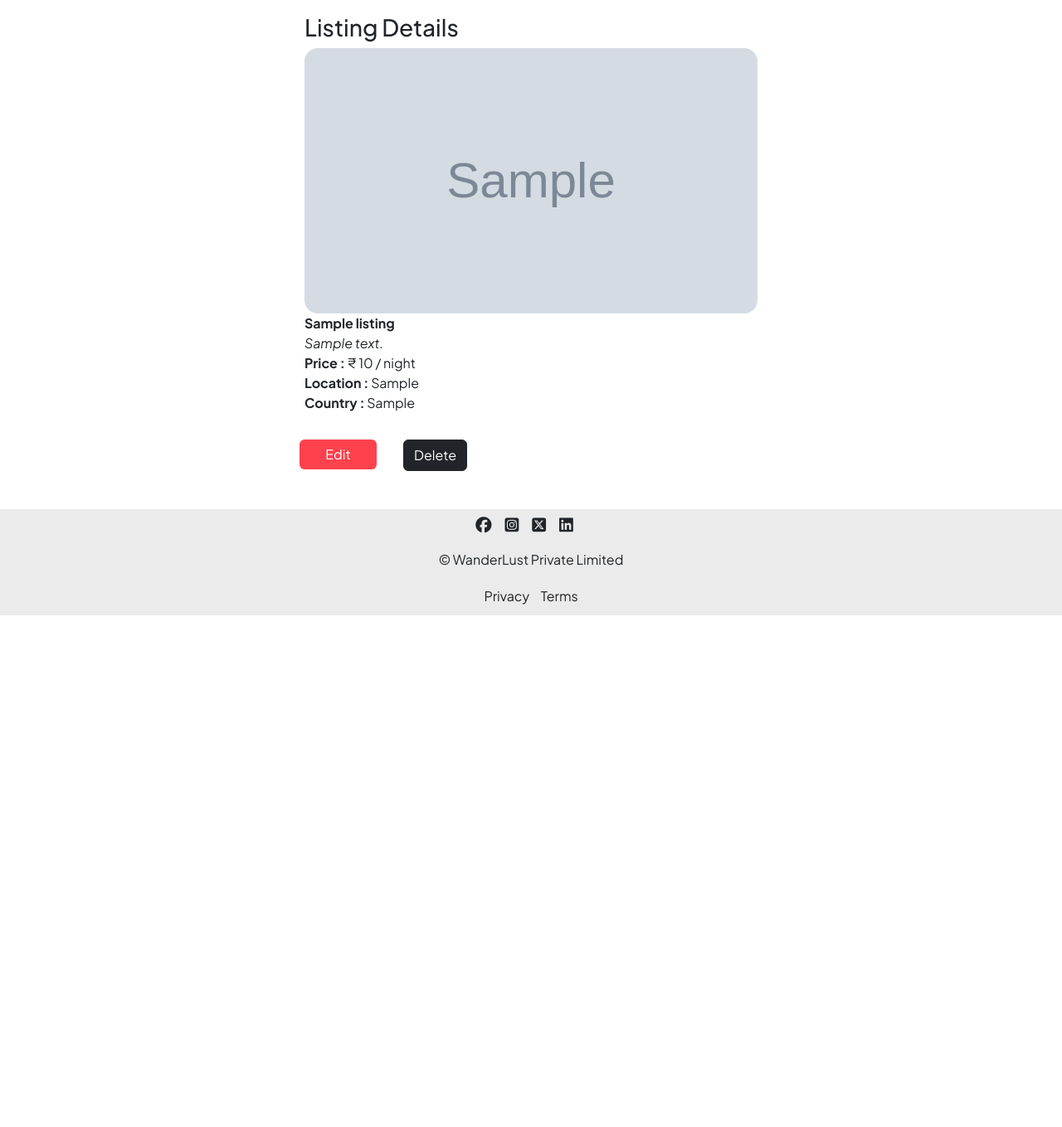
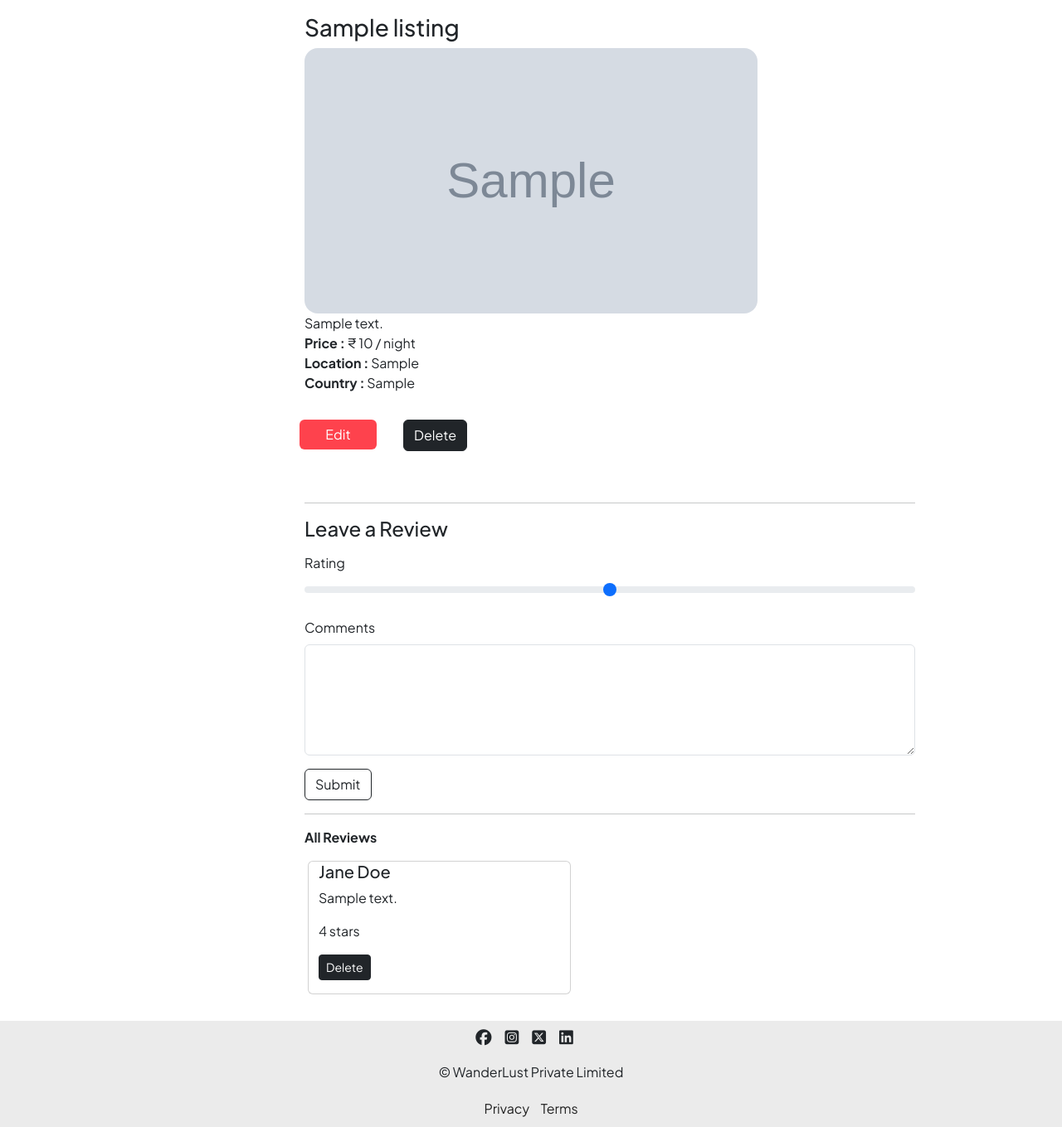
Before and after one commit to Sourav29pal/tour-admin-website, a Node server app: page /listings/600000000000000000000001 in a window 1280 px wide. Shown: the part 80-1439 px from the top of the page at 83% size. Before the commit the page ends 822 px from the top, so only its background shows below. Run offline with Node 20, Linux system fonts and the light colour scheme; tables that the repository leaves empty hold one stand-in row (values such as "Sample post"); grey boxes marked "Sample" are stand-in pictures; some libraries are stand-ins or nearby versions.

Commit message:
some changes

```diff
--- a/app.js
+++ b/app.js
@@ -1,13 +1,13 @@
 const express = require("express");
 const app = express();
 const mongoose = require("mongoose");
-const Listing = require("./models/listing.js");
 const path = require("path");
 const methodOverride = require("method-override");
 const ejsMate = require("ejs-mate");
-const wrapAsync = require("./utils/wrapAsync.js");
 const ExpressError = require("./utils/ExpressError.js");
-const { listingSchema } = require("./schema.js");
+
+const listings = require("./routes/listing.js");
+const reviews = require("./routes/review.js");
 
 const port = 8080;
 const MONGO_URL = "mongodb://127.0.0.1:27017/wanderlust";
@@ -35,96 +35,8 @@ app.get("/", (req, res) => {
   res.send("Home Page");
 });
 
-const validateListing = (req, res, next) => {
-  let { error } = listingSchema.validate(req.body);
-  if (error) {
-    let errMsg = error.details.map((el) => el.message).join(",");
-    throw new ExpressError(400, errMsg);
-  } else {
-    next();
-  }
-}
-
-//Index Route
-app.get(
-  "/listings",
-  wrapAsync(async (req, res) => {
-    const allListings = await Listing.find({});
-    res.render("listings/index.ejs", { allListings });
-  })
-);
-
-//New Route
-app.get("/listings/new", (req, res) => {
-  res.render("listings/new.ejs");
-});
-
-//Show Route
-app.get(
-  "/listings/:id",
-  wrapAsync(async (req, res) => {
-    let { id } = req.params;
-    const listing = await Listing.findById(id);
-    res.render("listings/show.ejs", { listing });
-  })
-);
-
-//Create route
-app.post(
-  "/listings",
-  validateListing,
-  wrapAsync(async (req, res, next) => {
-    const newListing = new Listing(req.body.listing);
-    await newListing.save();
-    res.redirect("/listings");
-  })
-);
-
-//Edit Route
-app.get(
-  "/listings/:id/edit",
-  wrapAsync(async (req, res) => {
-    let { id } = req.params;
-    const listing = await Listing.findById(id);
-    res.render("listings/edit.ejs", { listing });
-  })
-);
-
-//Update Route
-app.put(
-  "/listings/:id",
-  validateListing,
-  wrapAsync(async (req, res) => {
-    let { id } = req.params;
-    await Listing.findByIdAndUpdate(id, {...req.body.listing});
-    res.redirect(`/listings/${id}`);
-  })
-);
-
-//Delete Route
-app.delete(
-  "/listings/:id",
-  wrapAsync(async (req, res) => {
-    let { id } = req.params;
-    let deletedListing = await Listing.findByIdAndDelete(id);
-    console.log(deletedListing);
-    res.redirect("/listings");
-  })
-);
-
-// app.get("/testListing", async(req, res) => {
-//     let sampleListing = new Listing({
-//         title: "My New Villa",
-//         description: "By the beach",
-//         price: 1200,
-//         location: "Calangute, Goa",
-//         country: "India",
-//     });
-
-//     await sampleListing.save();
-//     console.log("sample was saved");
-//     res.send("successful testing");
-// });
+app.use("/listings", listings);
+app.use("/listings/:id/reviews", reviews)
 
 app.use((req, res, next) => {
   next(new ExpressError(404, "Page Not Found!"));
--- a/models/listing.js
+++ b/models/listing.js
@@ -1,5 +1,6 @@
 const mongoose = require("mongoose");
 const Schema = mongoose.Schema;
+const Review = require("./review.js");
 
 const listingSchema = new Schema({
   title: {
@@ -27,6 +28,18 @@ const listingSchema = new Schema({
   country: {
     type: String,
   },
+  reviews: [
+    {
+      type: Schema.Types.ObjectId,
+      ref: "Review",
+    },
+  ],
+});
+
+listingSchema.post("findOneAndDelete", async (listing) => {
+  if (listing) {
+    await Review.deleteMany({ _id: { $in: listing.reviews } });
+  }
 });
 
 const Listing = mongoose.model("Listing", listingSchema);
--- a/public/css/style.css
+++ b/public/css/style.css
@@ -60,7 +60,7 @@ body {
 }
 
 /* cards */
-.card {
+.listing-card {
     border: none !important;
     margin-bottom: 2rem;
 }
--- /dev/null
+++ b/routes/listing.js
@@ -0,0 +1,85 @@
+const express = require("express");
+const router = express.Router();
+const wrapAsync = require("../utils/wrapAsync.js");
+const ExpressError = require("../utils/ExpressError.js");
+const { listingSchema } = require("../schema.js");
+const Listing = require("../models/listing.js");
+
+const validateListing = (req, res, next) => {
+  let { error } = listingSchema.validate(req.body);
+  if (error) {
+    let errMsg = error.details.map((el) => el.message).join(",");
+    throw new ExpressError(400, errMsg);
+  } else {
+    next();
+  }
+}
+
+//Index Route
+router.get(
+  "/",
+  wrapAsync(async (req, res) => {
+    const allListings = await Listing.find({});
+    res.render("listings/index.ejs", { allListings });
+  })
+);
+
+//New Route
+router.get("/new", (req, res) => {
+  res.render("listings/new.ejs");
+});
+
+//Show Route
+router.get(
+  "/:id",
+  wrapAsync(async (req, res) => {
+    let { id } = req.params;
+    const listing = await Listing.findById(id).populate("reviews");
+    res.render("listings/show.ejs", { listing });
+  })
+);
+
+//Create route
+router.post(
+  "/",
+  validateListing,
+  wrapAsync(async (req, res, next) => {
+    const newListing = new Listing(req.body.listing);
+    await newListing.save();
+    res.redirect("/listings");
+  })
+);
+
+//Edit Route
+router.get(
+  "/:id/edit",
+  wrapAsync(async (req, res) => {
+    let { id } = req.params;
+    const listing = await Listing.findById(id);
+    res.render("listings/edit.ejs", { listing });
+  })
+);
+
+//Update Route
+router.put(
+  "/:id",
+  validateListing,
+  wrapAsync(async (req, res) => {
+    let { id } = req.params;
+    await Listing.findByIdAndUpdate(id, {...req.body.listing});
+    res.redirect(`/listings/${id}`);
+  })
+);
+
+//Delete Route
+router.delete(
+  "/:id",
+  wrapAsync(async (req, res) => {
+    let { id } = req.params;
+    let deletedListing = await Listing.findByIdAndDelete(id);
+    console.log(deletedListing);
+    res.redirect("/listings");
+  })
+);
+
+module.exports = router;
--- a/views/listings/edit.ejs
+++ b/views/listings/edit.ejs
@@ -79,4 +79,3 @@
         </form>
     </div>
 </div>
-<script src="/js/script.js"></script>
--- a/views/listings/index.ejs
+++ b/views/listings/index.ejs
@@ -6,7 +6,7 @@
 <div class="row row-cols-lg-3 row-cols-md-2 row-cols-sm-1">
     <% for(let listing of allListings) { %>
     <a href="/listings/<%= listing._id %>" class="listing-link">
-        <div class="card col">
+        <div class="card col listing-card">
             <img src="<%= listing.image %>" class="card-img-top" alt="listing_image" style="height: 20rem">
 
             <div class="card-img-overlay"></div>
--- a/views/listings/show.ejs
+++ b/views/listings/show.ejs
@@ -1,14 +1,13 @@
 <% layout("/layouts/boilerplate") %>
 <div class="row mt-3">
     <div class="col-8 offset-3">
-        <h3>Listing Details</h3>
+        <h3><%= listing.title %></h3>
     </div>
-    <div class="card col-6 offset-3 show-card">
+    <div class="card col-6 offset-3 show-card listing-card">
         <img src="<%= listing.image %>" class="card-img-top show-img" alt="listing_image">
         <div class="card-body">
             <p class="card-text">
-                <b><%= listing.title %></b> <br>
-                <i><%= listing.description %></i> <br>
+                <%= listing.description %> <br>
                 <b>Price :</b> &#8377; <%= listing.price.toLocaleString("en-IN") %> / night <br>
                 <b>Location :</b> <%= listing.location %> <br>
                 <b>Country :</b> <%= listing.country %> <br>
@@ -24,4 +23,57 @@
             <button class="btn btn-dark offset-5">Delete</button>
         </form>
     </div>
+
+    <div class="col-8 offset-3 mb-3">
+        <hr>
+        <h4>Leave a Review</h4>
+        <form action="/listings/<%= listing.id %>/reviews" method="POST" novalidate class="needs-validation">
+            <div class="mb-3 mt-3">
+                <label for="rating" class="form-label">Rating</label>
+                <input
+                  type="range"
+                  min="1"
+                  max="5"
+                  id="rating"
+                  name="review[rating]"
+                  class="form-range"
+                />
+            </div>
+            <div class="mb-3 mt-3">
+                <label for="comment" class="form-label">Comments</label>
+                <textarea
+                  name="review[comment]"
+                  id="comment"
+                  cols="30"
+                  rows="5"
+                  class="form-control"
+                  required
+                ></textarea>
+                <div class="invalid-feedback">
+                    Please add some comments for review
+                </div>
+            </div>
+            <button class="btn btn-outline-dark">Submit</button>
+        </form>
+
+        <hr>
+
+        <p><b>All Reviews</b></p>
+
+        <div class="row">
+            <% for(review of listing.reviews) { %>
+                <div class="card col-5 ms-3 mb-3">
+                    <div class="card-body">
+                        <h5 class="card-title">Jane Doe</h5>
+                        <p class="card-text"><%= review.comment %></p>
+                        <p class="card-text"><%= review.rating %> stars</p>
+
+                        <form class="mb-3" method="POST" action="/listings/<%= listing._id %>/reviews/<%= review._id %>?_method=DELETE">
+                            <button class="btn btn-sm btn-dark">Delete</button>
+                        </form>
+                    </div>
+                </div>
+            <% } %>
+        </div>
+    </div>
 </div>
```
Also changed, not shown: models/review.js (added, +18 -0 lines), routes/review.js (added, +49 -0 lines), schema.js (+9 -4 lines).
